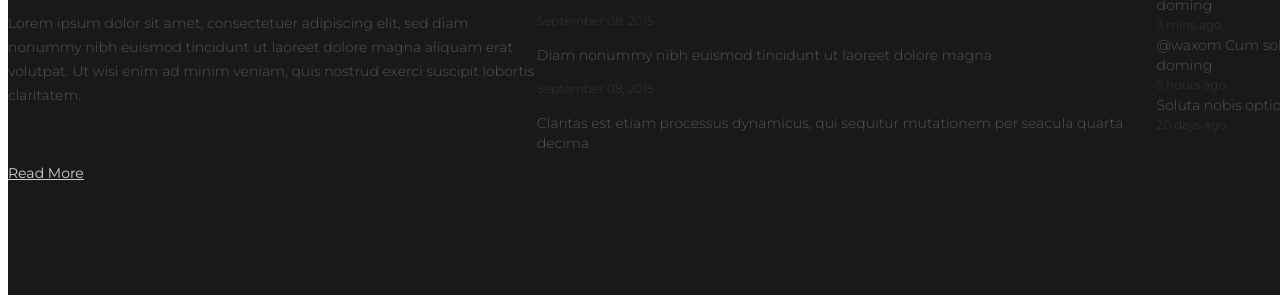
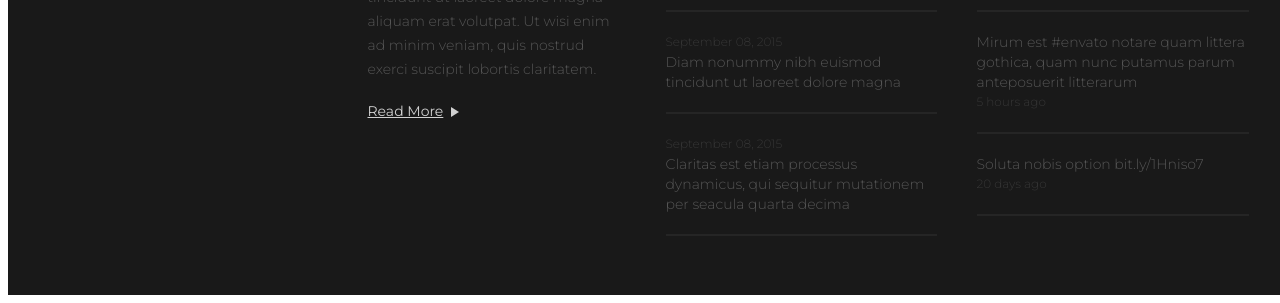
Before and after one commit to banderulez/geek-one, a plain HTML site: page project/index.html in a window 1280 px wide. Shown: the part 6619-6922 px from the top of the page. Drawn offline with Linux system fonts and the light colour scheme.

Commit message:
fixed footer

```diff
--- a/project/css/style.css
+++ b/project/css/style.css
@@ -989,24 +989,28 @@ body {
 }
 
 .footer {
+    padding-top: 50px;
     height: 508px;
     background-color: #191919;
     display: flex;
-    align-items: center;
+    align-items: baseline;
+    justify-content: center;
+    box-sizing: border-box;
+}
 
+
+.footer-logo {
+    position: relative;
+    min-height: 284px;
+    width: 258px;
+    display: flex;
+    justify-content: space-between;
+    flex-direction: column;
+    margin: 0 40px 0 0;
 }
 
 .footer-logo-icon {
     fill: #ffffff;
-}
-
-.footer-logo {
-    margin: 0 auto;
-    min-height: 284px;
-    width: 548px;
-    display: flex;
-    justify-content: space-between;
-    flex-direction: column;
 }
 
 .footer-logo-txt {
@@ -1017,6 +1021,15 @@ body {
     color: #555555;
 }
 
+.footer-logo-txt:hover {
+    color: #c7b299;
+}
+
+.footer-logo-txt:active {
+    color: #ffffff;
+}
+
+
 .footer-logo-btn {
     font-family: 'Montserrat', sans-serif;
     font-size: 14px;
@@ -1025,10 +1038,26 @@ body {
     color: #d1d1d1;
 
 }
+.footer-logo-btn:hover {
+    color:#c7b299;
+}
+.footer-logo-btn:active {
+    color:#ffffff;
+}
+.footer-logo-btn:before {
+    content: "";
+    border: 5px solid transparent;
+    border-left: 8px solid #d1d1d1;
+    top: 270px;
+    left: 83px;
+    position: absolute;
+}
 
 .posts {
     display: flex;
     flex-direction: column;
+    width: 271px;
+    margin: 0 40px 0 0;
 }
 
 .posts-h1 {
@@ -1037,28 +1066,54 @@ body {
     line-height: 1.2;
     font-weight: 700;
     color: #ffffff;
+    padding-bottom: 10px;
+    box-sizing: border-box;
 }
 
 .posts-h2 {
+    padding-top: 20px;
     font-family: 'Montserrat', sans-serif;
     font-size: 12px;
     line-height: 20px;
     font-weight: 300;
     color: #363636;
+    box-sizing: border-box;
+    }
+.posts-h2:hover {
+    color: #ffffff;
+}
+.posts-h2:hover + .posts-p {
+    color: #c7b299;
+}
+.posts-h2:active {
+    color: #c7b299;
 }
 
+
 .posts-p {
+    margin: 0 auto;
     font-family: 'Montserrat', sans-serif;
     font-size: 14px;
     line-height: 20px;
     font-weight: 300;
     color: #555555;
+    padding-bottom: 20px;
+    border-bottom: 2px solid #252525;
+    box-sizing: border-box;
+}
+.posts-p:hover {
+    color: #c7b299;
+}
+
+.posts-p:active {
+    color: #ffffff;
 }
 
 .twitter {
     display: flex;
     flex-direction: column;
-
+    width: 272px;
+    margin: 0 40px 0 0;
 }
 
 .twitter-h1 {
@@ -1067,28 +1122,40 @@ body {
     line-height: 1.2;
     font-weight: 700;
     color: #ffffff;
+    padding-bottom: 10px;
+    box-sizing: border-box;
 }
 
 .twitter-txt {
+    padding-top: 20px;
     font-family: 'Montserrat', sans-serif;
     font-size: 14px;
     line-height: 20px;
     font-weight: 300;
     color: #555555;
+    box-sizing: border-box;
 }
-
+.twitter-txt:hover {
+    color: #c7b299;
+}
+.twitter-txt:hover + .twitter-time {
+    color: #ffffff;
+}
 .twitter-time {
     font-family: 'Montserrat', sans-serif;
     font-size: 12px;
     line-height: 20px;
     font-weight: 300;
     color: #363636;
+    padding-bottom: 20px;
+    border-bottom: 2px solid #252525;
+    box-sizing: border-box;
 }
 
 .widget {
-
     width: 280px;
 }
+
 .widget-h {
     font-family: 'Raleway', sans-serif;
     font-size: 24px;
@@ -1096,12 +1163,17 @@ body {
     font-weight: 700;
     color: #ffffff;
 }
+
 .widget-box {
+    padding-top: 30px;
     display: flex;
     justify-content: center;
     flex-wrap: wrap;
+    box-sizing: border-box;
 }
+
 .widget-img {
-    padding-right: 5px;
-    padding-bottom: 5px;
+    padding-right: 10px;
+    padding-bottom: 10px;
+    box-sizing: border-box;
 }
--- a/project/index.html
+++ b/project/index.html
@@ -318,7 +318,7 @@
                 <span class="twitter-h1">Our Twitter</span>
                 <span class="twitter-txt">@waxom Cum soluta nobis eleifend option congue nihil imperdiet doming</span>
                 <span class="twitter-time">3 mins ago</span>
-                <span class="twitter-txt">@waxom Cum soluta nobis eleifend option congue nihil imperdiet doming</span>
+                <span class="twitter-txt">Mirum est #envato notare quam littera gothica, quam nunc putamus parum anteposuerit litterarum</span>
                 <span class="twitter-time">5 hours ago</span>
                 <span class="twitter-txt">Soluta nobis option bit.ly/1Hniso7</span>
                 <span class="twitter-time">20 days ago</span>
```
